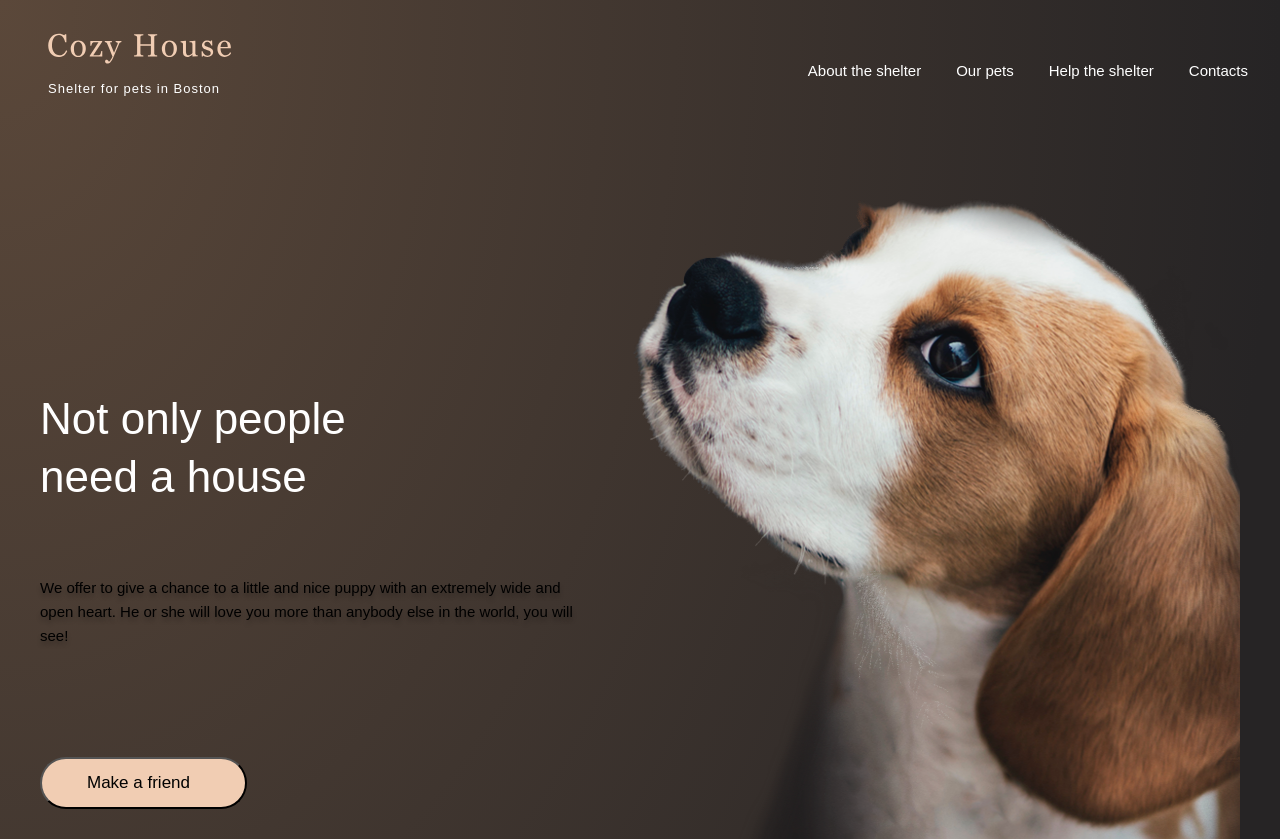
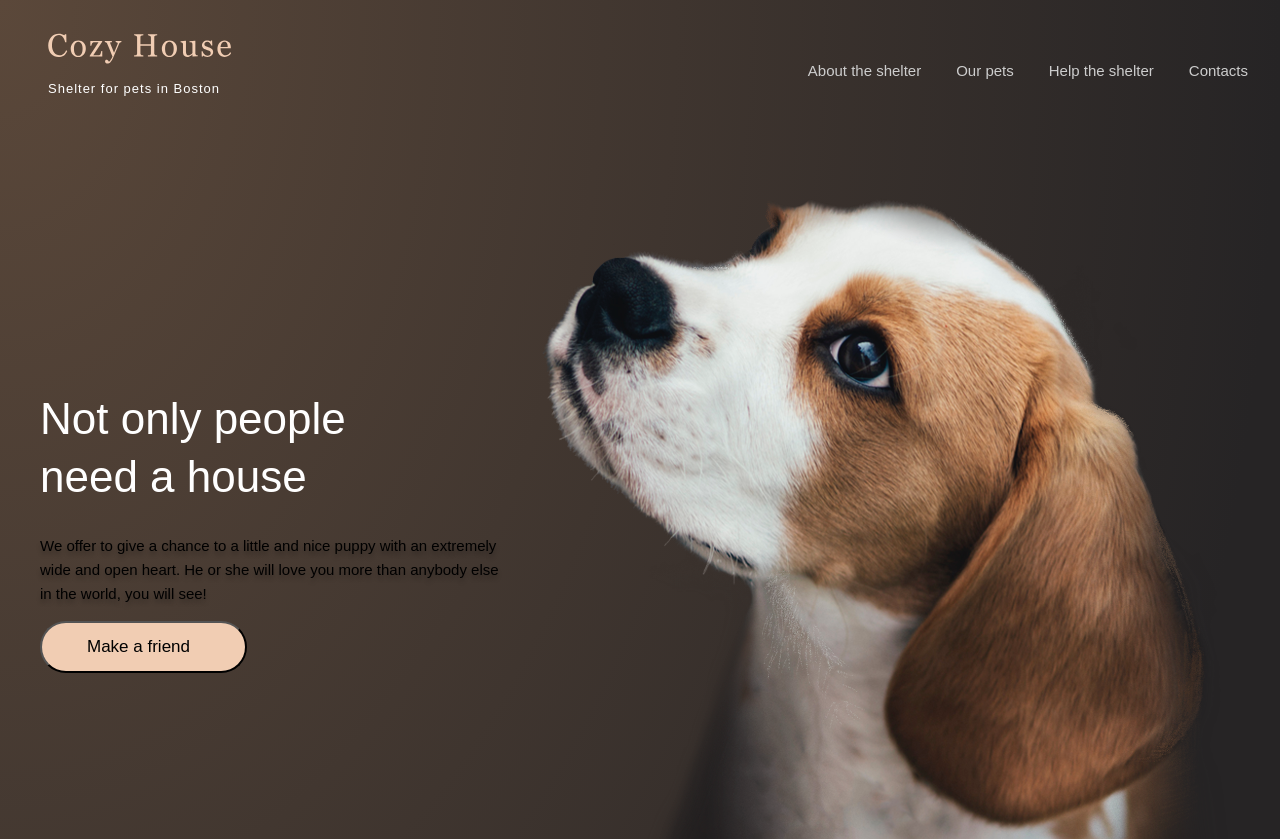
Before and after one commit to HkirillV/Live_shelter, a website: page index.html in a window 1280 px wide. Shown: the top 839 px of the page. Drawn offline with Linux system fonts and the light colour scheme; files whose address does not match are found by name.

Commit message:
init: navigation

```diff
--- a/index.html
+++ b/index.html
@@ -23,7 +23,7 @@
             </div>
             <div class="header__navigation">
                 <ul class="navigation">
-                    <li class="navigation__link navigation__border">About the shelter</li>
+                    <li class="navigation__link">About the shelter</li>
                     <li class="navigation__link">Our pets</li>
                     <li class="navigation__link">Help the shelter</li>
                     <li class="navigation__link">Contacts</li>
@@ -33,13 +33,11 @@
         <div class="wrapper promo__wrapper">
             <div class="promo__content">
                 <h1 class="promo__title">Not only people <br> need a house</h1>
-                <p class="promo__text">We offer to give a chance to a little and nice puppy with an extremely wide and open
+                <p class="promo__text">We offer to give a chance to a little and nice puppy with an extremely<br> wide and open
                     heart. He or she will love you more than anybody else in the world, you will see!</p>
                 <button class="button">Make a friend</button>
             </div>
-            <div class="promo__img">
-
-            </div>
+            <div class="promo__img"></div>
         </div>
     </header>
 </div>
--- a/sass/base/_buttons.scss
+++ b/sass/base/_buttons.scss
@@ -9,4 +9,5 @@
   font-style: normal;
   font-weight: 400;
   font-size: 1.7rem;
+  cursor: pointer;
 }
--- a/sass/base/_logo.scss
+++ b/sass/base/_logo.scss
@@ -1,5 +1,6 @@
 .sub-logo {
-  width: 100%;
+  width: 179px;
+  height: 100%;
   font-style: normal;
   font-weight: 400;
   font-size: 1.3rem;
--- a/sass/components/_navigation.scss
+++ b/sass/components/_navigation.scss
@@ -1,10 +1,10 @@
 .navigation__link {
   cursor: pointer;
-  @extend %transition;
   &:hover {
     color: $color-white;
     border-bottom: 3px solid $color-border;
     padding-bottom: 3px;
+    @extend %transition;
   }
 }
 
@@ -16,4 +16,5 @@
   font-style: normal;
   font-weight: 400;
   font-size: 1.5rem;
+  color: $color-navigation;
 }
--- a/sass/components/_promo.scss
+++ b/sass/components/_promo.scss
@@ -11,15 +11,13 @@
   font-size: 4.4rem;
   line-height: 130%;
   color: $color-white;
-  padding: 0 150px 42px 0;
 }
 
 .promo__img {
   background-image: url("/img/start-screen-puppy.png");
-  width: 100%;
-  height: 711px;
+  width: 698px;
+  height: 100%;
   background-repeat: no-repeat;
-  bottom: 0px;
 }
 
 .promo__content {
@@ -27,10 +25,10 @@
 }
 
 .promo__text {
+  width: 460px;
   font-style: normal;
   font-weight: 400;
   font-size: 1.5rem;
   line-height: 160%;
-  padding: 0 0 94px 0;
   text-shadow: 0px 4px 4px rgba(0, 0, 0, 0.25);
 }
```
Also changed, not shown: sass/style.css, 1 other file.
